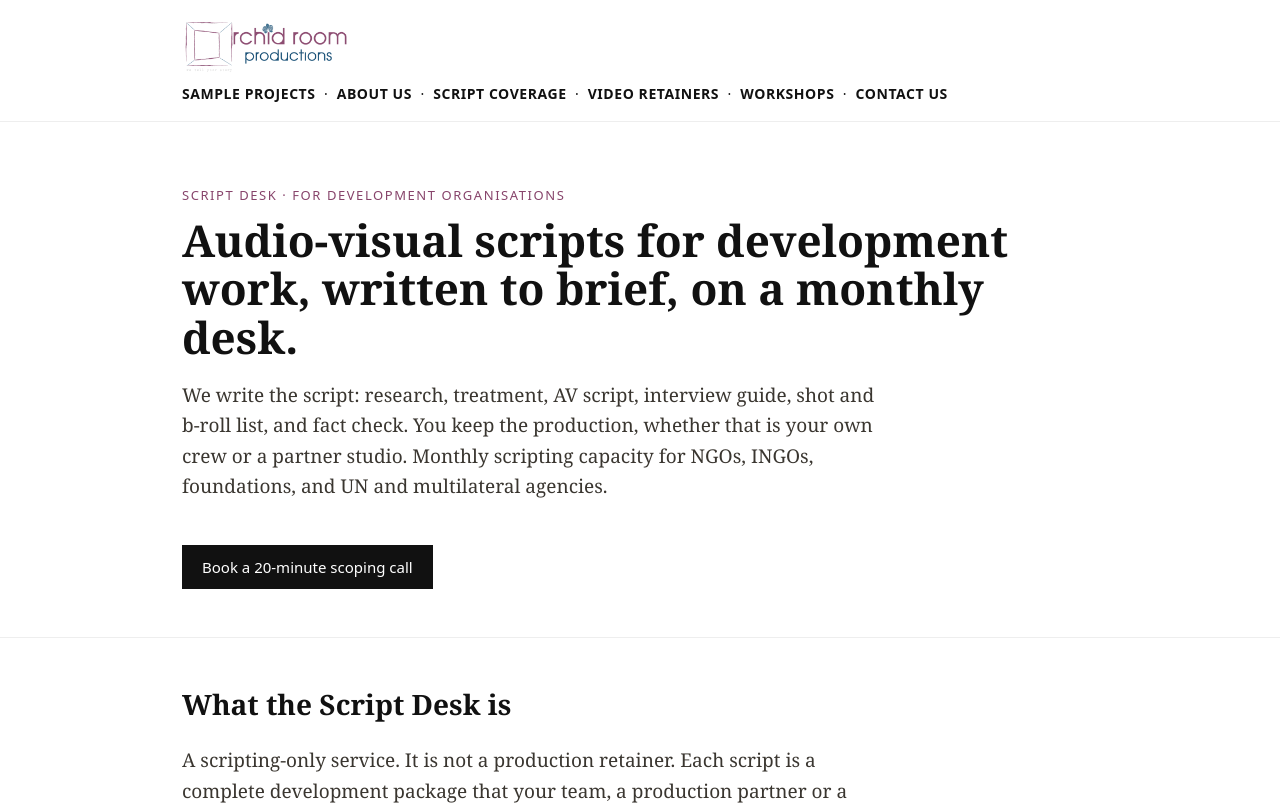
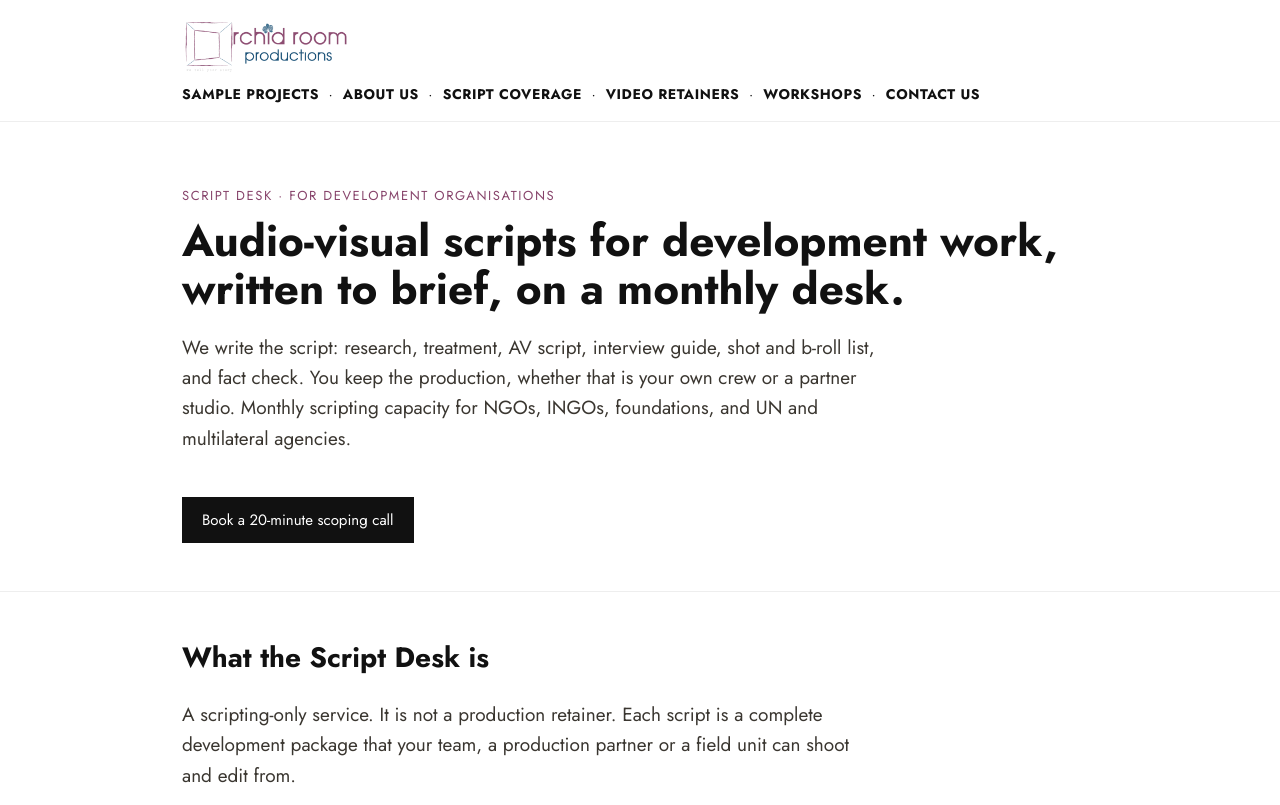
Before and after one commit to sunilrpappu-arch/orchidroom-scriptdesk, a plain HTML site: page index.html in a window 1280 px wide. Shown: the top 805 px of the page. Drawn offline with Linux system fonts and the light colour scheme.

Commit message:
Script Desk: use Jost typeface to match the other Orchid Room sites
Co-Authored-By: Claude Haiku 5.5 <noreply@anthropic.com>
Claude-Session: https://claude.ai/code/session_01MG4ACmNQ6Mc2yFovEAURHQ

```diff
--- a/index.html
+++ b/index.html
@@ -3,36 +3,39 @@
 <head>
 <meta charset="utf-8">
 <meta name="viewport" content="width=device-width, initial-scale=1">
+<link rel="preconnect" href="https://fonts.googleapis.com">
+<link rel="preconnect" href="https://fonts.gstatic.com" crossorigin>
+<link href="https://fonts.googleapis.com/css2?family=Jost:wght@400;500;600;700&display=swap" rel="stylesheet">
 <title>Orchid Room Script Desk: AV scripts for development organisations</title>
 <meta name="description" content="Audio-visual scripts for development organisations: research, treatment, AV script, interview guide, shot list and fact check, on a monthly desk.">
 <style>
 :root{--ink:#111111;--paper:#ffffff;--muted:#666666;--accent:#87446b;--blue:#0e476f;--line:#eeeeee;--card:#ffffff}
 *{box-sizing:border-box}
-body{margin:0;background:var(--paper);color:var(--ink);font:16px/1.6 Georgia,"Times New Roman",serif}
+body{margin:0;background:var(--paper);color:var(--ink);font:16px/1.6 'Jost','Century Gothic','Helvetica Neue',Arial,sans-serif}
 a{color:var(--blue)}
 .wrap{max-width:960px;margin:0 auto;padding:0 22px}
-header.top{padding:18px 0;border-bottom:1px solid var(--line);font:14px/1.2 system-ui,sans-serif;letter-spacing:.04em;text-transform:uppercase}
+header.top{padding:18px 0;border-bottom:1px solid var(--line);font:14px/1.2 'Jost','Century Gothic','Helvetica Neue',Arial,sans-serif;letter-spacing:.04em;text-transform:uppercase}
 header.top .wrap{display:flex;justify-content:space-between;gap:12px;flex-wrap:wrap}
 header.top a{text-decoration:none;color:var(--ink);font-weight:700}
 header.top img{height:56px;width:auto;display:block}
 @media (max-width:600px){header.top img{height:44px}}
 .hero{padding:64px 0 48px}
-.kicker{font:13px system-ui,sans-serif;letter-spacing:.12em;text-transform:uppercase;color:var(--accent)}
+.kicker{font:13px 'Jost','Century Gothic','Helvetica Neue',Arial,sans-serif;letter-spacing:.12em;text-transform:uppercase;color:var(--accent)}
 h1{font-size:44px;line-height:1.1;margin:12px 0 18px;font-weight:700}
 h2{font-size:28px;margin:0 0 14px;font-weight:700}
 h3{font-size:19px;margin:0 0 6px}
 .lede{font-size:19px;max-width:700px;color:#3a3630}
-.cta{display:inline-block;margin-top:24px;background:var(--ink);color:var(--paper);padding:12px 20px;text-decoration:none;font:15px system-ui,sans-serif}
+.cta{display:inline-block;margin-top:24px;background:var(--ink);color:var(--paper);padding:12px 20px;text-decoration:none;font:15px 'Jost','Century Gothic','Helvetica Neue',Arial,sans-serif}
 section{padding:44px 0;border-top:1px solid var(--line)}
 .grid{display:grid;grid-template-columns:repeat(auto-fit,minmax(260px,1fr));gap:18px}
 .card{background:var(--card);border:1px solid var(--line);padding:22px}
 .muted{color:var(--muted);font-size:15px}
-table{width:100%;border-collapse:collapse;background:var(--card);font:15px/1.45 system-ui,sans-serif}
+table{width:100%;border-collapse:collapse;background:var(--card);font:15px/1.45 'Jost','Century Gothic','Helvetica Neue',Arial,sans-serif}
 th,td{text-align:left;padding:12px 14px;border-bottom:1px solid var(--line);vertical-align:top}
 th{background:#f5eef3;font-weight:600}
 ol.steps{padding-left:20px;margin:0}
 ol.steps li{margin:0 0 12px}
-footer{padding:36px 0 56px;border-top:1px solid var(--line);font:14px system-ui,sans-serif;color:var(--muted)}
+footer{padding:36px 0 56px;border-top:1px solid var(--line);font:14px 'Jost','Century Gothic','Helvetica Neue',Arial,sans-serif;color:var(--muted)}
 @media (max-width:640px){h1{font-size:34px}h2{font-size:24px}}
 </style>
 </head>
```
